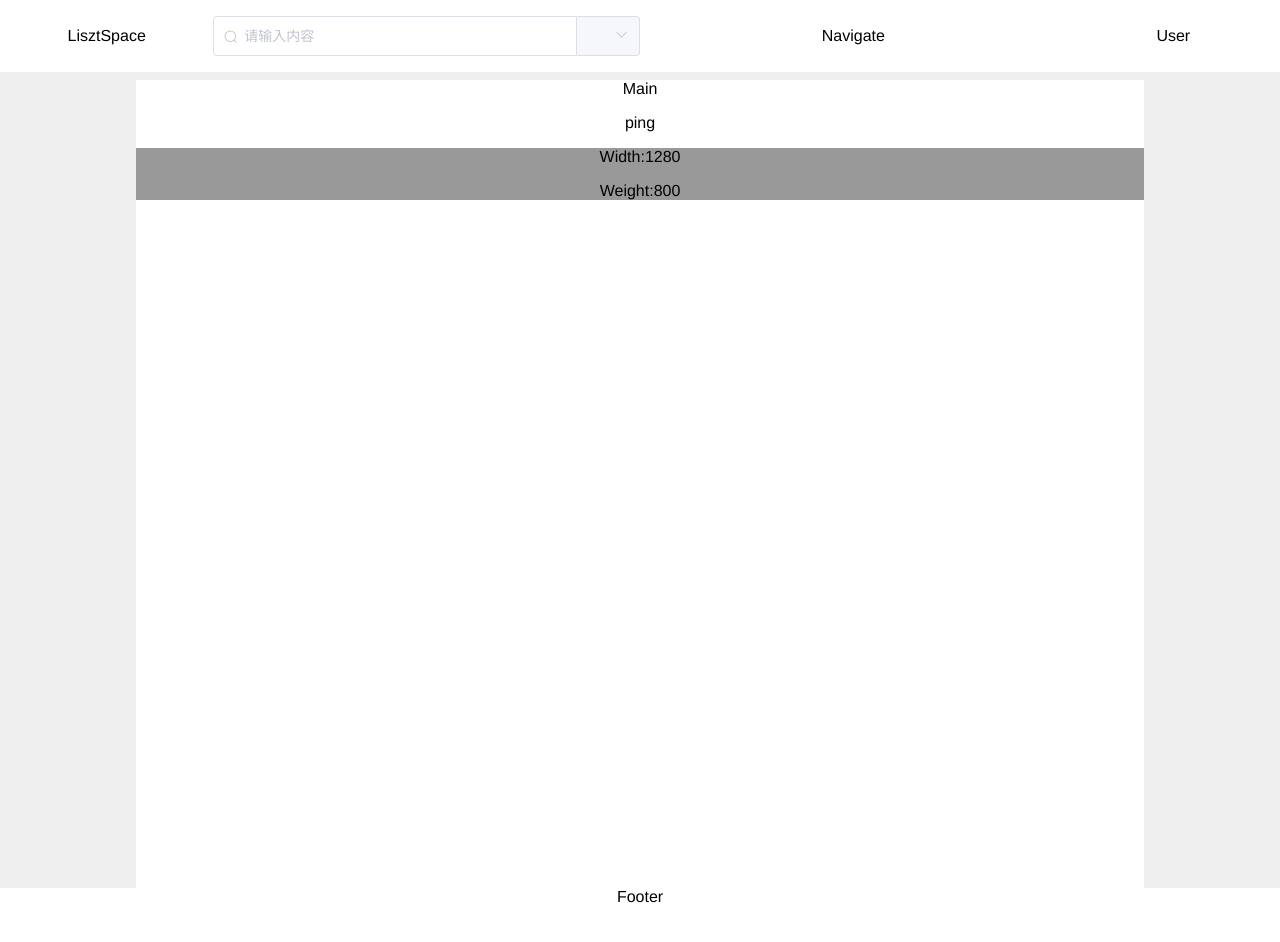
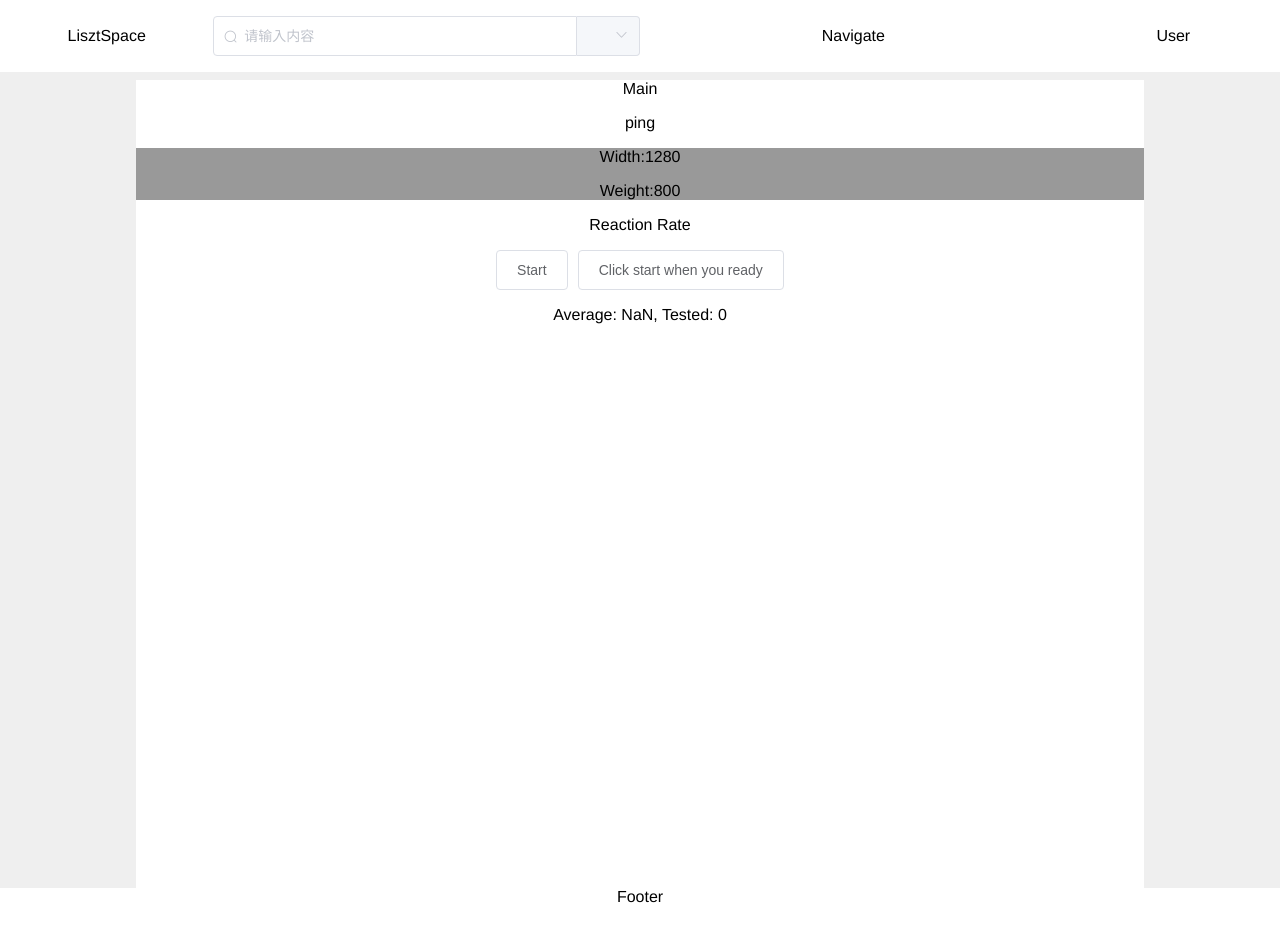
Before and after one commit to Liszt21/LisztSpace, a Vue app in the folder frontend/: page / in a window 1280 px wide. Shown: the top 942 px of the page. Built offline with nearby package versions, Linux system fonts and the light colour scheme.

Commit message:
reaction rate v0.1

```diff
--- /dev/null
+++ b/frontend/src/components/train/React.vue
@@ -0,0 +1,85 @@
+<template>
+  <div class="train-react">
+    <p>Reaction Rate</p>
+    <el-button @click="doSwitch">{{ action }}</el-button>
+    <el-button @click="doClick">{{ message }}</el-button>
+    <p>Average: {{ average }}, Tested: {{ tested }}</p>
+    <p v-for="(item, i) in histary" :key="i">{{ item }}</p>
+  </div>
+</template>
+
+<script>
+export default {
+  data() {
+    return {
+      started: false,
+      time: {
+        change: 0,
+        click: 0,
+      },
+      timer: "",
+      histary: [],
+      clickable: false,
+    };
+  },
+  computed: {
+    time_span: function() {
+      return this.time.click - this.time.change;
+    },
+    action: function() {
+      return this.started ? "Stop" : "Start";
+    },
+    message: function() {
+      if (this.started) {
+        return this.clickable ? "Click now!" : "Please wait";
+      } else {
+        return "Click start when you ready";
+      }
+    },
+    tested: function() {
+      return this.histary.length;
+    },
+    average: function() {
+      var sum = 0.0;
+      for (var i of this.histary) {
+        sum += i;
+      }
+      sum = sum / this.histary.length
+      return sum.toFixed(3);
+    },
+  },
+  methods: {
+    doSwitch: function() {
+      this.started = !this.started;
+      if (this.started) {
+        this.histary = [];
+        this.tick();
+      }
+    },
+    doClick: function() {
+      if (!this.started) {
+        return;
+      }
+      if (this.clickable) {
+        this.time.click = new Date().getTime();
+        this.histary.unshift((this.time.click - this.time.change) / 1000);
+        this.tick();
+      } else {
+        this.histary.unshift(1.0);
+      }
+    },
+    tick: function() {
+      var wait_time = Math.random();
+      this.clickable = false;
+      var that = this;
+      setTimeout(function() {
+        that.time.change = new Date().getTime();
+        that.clickable = true;
+      }, wait_time * 2100 + 621);
+    },
+    beforeDestroy() {
+      clearTimeout(this.waiter);
+    },
+  },
+};
+</script>
--- a/frontend/src/views/Home.vue
+++ b/frontend/src/views/Home.vue
@@ -5,6 +5,7 @@
       <p>Width:{{this.$store.state.client.width}}</p>
       <p>Weight:{{this.$store.state.client.height}}</p>
     </div>
+    <train-react></train-react>
   </div>
 </template>
 
```
